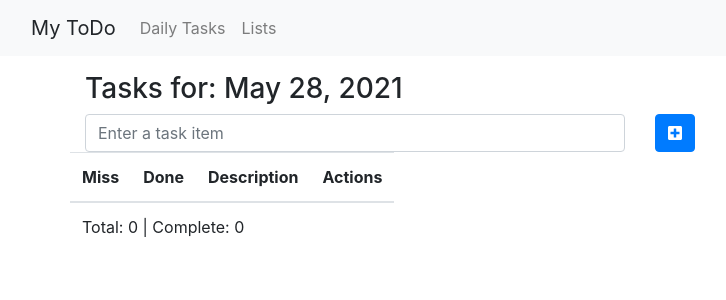
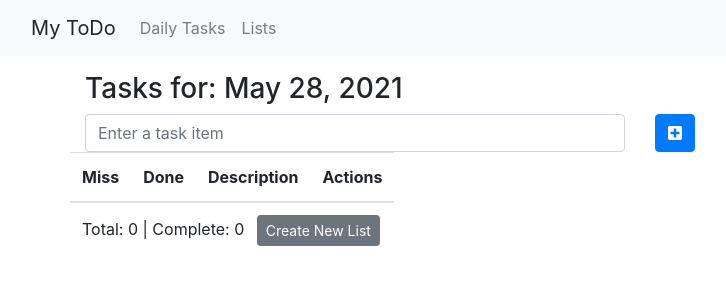
Before and after one commit to walkersoft/my-todoer-angular, an Angular app: page / in a window 1280 px wide. Shown: the top 300 px of the page, without its empty margins (0-726 px from the left). Built offline with nearby package versions, Linux system fonts and the light colour scheme.

Commit message:
added ability to create a new task with unfinished task items being copied and setup in new task list

```diff
--- a/src/app/services/data-storage.service.ts
+++ b/src/app/services/data-storage.service.ts
@@ -32,7 +32,7 @@ export class DataStorageService {
   }
 
   getLatestTask(): TaskList {
-    console.log('current task: ', this.currentTask);
+    //console.log('current task: ', this.currentTask);
     if (this.storeItems.length > 0) {
       this.currentTask = this.storeItems[0];
       if (typeof(this.currentTask.day) == "string") {
@@ -50,7 +50,9 @@ export class DataStorageService {
     if (task.name === this.currentTask.name) {
       this.storeItems[0] = this.currentTask;
     } else {
-      this.storeItems.push(this.currentTask);
+      console.log('task names are not the same');
+      this.storeItems.unshift(task);
+      console.log(this.storeItems);
     }
 
     this.persistStore();
--- a/src/app/todays-tasks/todays-tasks.component.html
+++ b/src/app/todays-tasks/todays-tasks.component.html
@@ -39,7 +39,9 @@
           </tr>
         </tbody>
         <tfoot>
-          <td colspan="4">Total: {{ taskCount }} | Complete: {{ completeCount }}</td>
+          <td colspan="4">Total: {{ taskCount }} | Complete: {{ completeCount }}
+            <button class="btn btn-sm btn-secondary ml-2" (click)="createNewList()">Create New List</button>
+          </td>
         </tfoot>
       </table>
     </div>
--- a/src/app/todays-tasks/todays-tasks.component.ts
+++ b/src/app/todays-tasks/todays-tasks.component.ts
@@ -89,4 +89,25 @@ export class TodaysTasksComponent implements OnInit, OnChanges {
     this.faInputIcon = faPlusSquare;
   }
 
+  createNewList(): void {
+    let newTask = new MyTaskList();
+
+    if (newTask.name === this.todaysTasks.name) {
+      console.log('Task list for today is already set.');
+    } else {
+      console.log('do new task list creation');
+      this.todaysTasks.items.forEach(t => {
+        let clone = {...t};
+        if (!clone.completed) {
+          clone.bleedOverCount++;
+          newTask.items.push(clone);
+        }
+      });
+      console.log("new task list", newTask);
+      this.storage.saveTaskList(newTask);
+      this.todaysTasks = this.storage.getLatestTask();
+      this.updateTaskTallies();
+    }
+  }
+
 }
```
